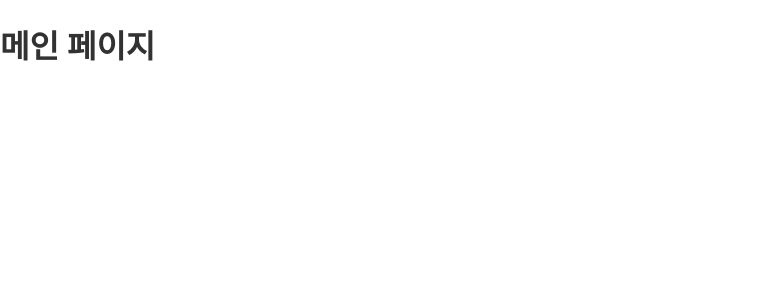
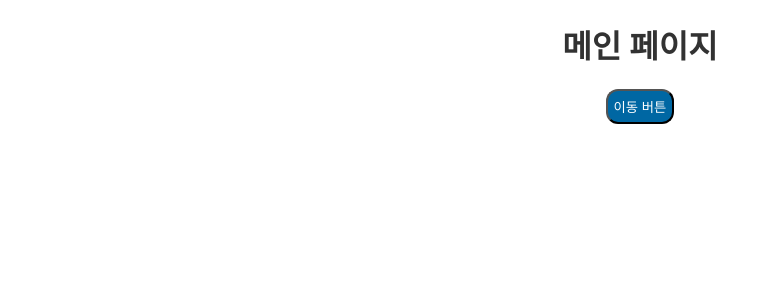
Before and after one commit to kimnerd625/hackertonexercise, a React (Create React App) app: page / in a window 1280 px wide. Shown: the top 300 px of the page, without its empty margins (0-776 px from the left). Built offline with nearby package versions, Linux system fonts and the light colour scheme.

Commit message:
feat: 사용자 페이지 구현
feat: 사용자 페이지 구현

```diff
--- a/src/App.js
+++ b/src/App.js
@@ -1,12 +1,14 @@
 import { BrowserRouter, Routes, Route } from "react-router-dom";
 
 import MainPage from "./pages/MainPage";
+import UserPage from "./pages/UserPage";
 
 function App() {
   return (
     <BrowserRouter>
       <Routes>
         <Route path="/" element={<MainPage />} />
+        <Route path="/user" element={<UserPage />} />
       </Routes>
     </BrowserRouter>
   );
--- a/src/components/Main.jsx
+++ /dev/null
@@ -1,18 +0,0 @@
-import React from 'react'
-
-import { PageWrapper, MainPageTitle } from "./Main.styles"
-
-function Main() {
-
-  return (
-    <>
-      <PageWrapper>
-        <MainPageTitle>
-          메인 페이지
-        </MainPageTitle>
-      </PageWrapper>
-    </>
-  )
-}
-
-export default Main
--- a/src/components/Main.styles.jsx
+++ /dev/null
@@ -1,15 +0,0 @@
-import styled from "styled-components";
-
-const PageWrapper = styled.div`
-  display: flex;
-  flex-direction: column;
-  width: 100%;
-`;
-
-const MainPageTitle = styled.h1`
-  color: #323232;
-  font-size: 32px;
-  font-weight: 600;
-`;
-
-export { PageWrapper, MainPageTitle, };
--- /dev/null
+++ b/src/components/Main/Main.jsx
@@ -0,0 +1,31 @@
+import React from 'react'
+import { useNavigate } from "react-router-dom"
+
+import {
+  PageWrapper,
+  MainPageTitle,
+  NavigationButton,
+} from "./Main.styles"
+
+function Main() {
+
+  const navigate = useNavigate();
+
+  return (
+    <>
+      <PageWrapper>
+        <MainPageTitle>
+          메인 페이지
+        </MainPageTitle>
+        <NavigationButton
+          type="button"
+          onClick={ () => navigate('/user')}
+        >
+          이동 버튼
+        </NavigationButton>
+      </PageWrapper>
+    </>
+  )
+}
+
+export default Main
--- /dev/null
+++ b/src/components/Main/Main.styles.jsx
@@ -0,0 +1,29 @@
+import styled from "styled-components";
+
+const PageWrapper = styled.div`
+  display: flex;
+  flex-direction: column;
+  width: 100%;
+  justify-content: center;
+  align-items: center;
+`;
+
+const MainPageTitle = styled.h1`
+  color: #323232;
+  font-size: 32px;
+  font-weight: 600;
+`;
+
+const NavigationButton = styled.button`
+  background-color: #0067A3;
+  border-radius: 12px;
+  color: #fff;
+  cursor: pointer;
+  padding: 6px;
+`;
+
+export {
+  PageWrapper,
+  MainPageTitle,
+  NavigationButton,
+};
--- /dev/null
+++ b/src/components/User/User.jsx
@@ -0,0 +1,18 @@
+import React from 'react';
+
+import { Wrapper, UserInfo } from "./User.styles";
+
+function User() {
+  return (
+    <>
+      <Wrapper>
+        <UserInfo>
+          <li>이름</li>
+          <li>나이</li>
+        </UserInfo>
+      </Wrapper>
+    </>
+  );
+};
+
+export default User;
--- /dev/null
+++ b/src/components/User/User.styles.jsx
@@ -0,0 +1,18 @@
+import styled from "styled-components";
+
+const Wrapper = styled.div`
+  display: flex;
+  flex-direction: column;
+  width: 100%;
+  justify-content: center;
+  align-items: center;
+`;
+
+const UserInfo = styled.ul`
+
+`;
+
+export {
+  Wrapper,
+  UserInfo,
+};
--- a/src/pages/MainPage.jsx
+++ b/src/pages/MainPage.jsx
@@ -1,6 +1,6 @@
 import React from 'react';
 
-import Main from "../components/Main";
+import Main from "../components/Main/Main";
 
 function MainPage() {
 
--- /dev/null
+++ b/src/pages/UserPage.jsx
@@ -0,0 +1,12 @@
+import React from 'react';
+
+import User from "../components/User/User";
+
+function UserPage() {
+
+  return (
+    <User/>
+  );
+};
+
+export default UserPage;
```
